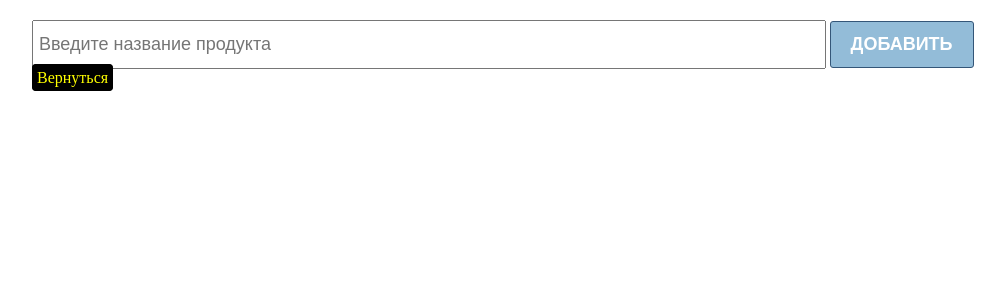
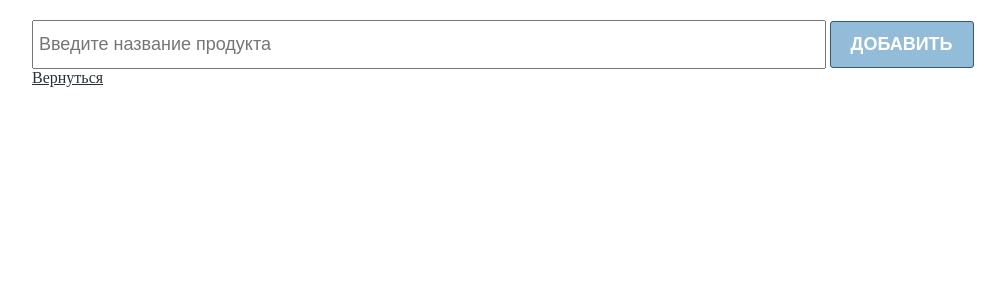
Before and after one commit to islambek12/todo-1, a Django app: page /test/ in a window 1280 px wide. Shown: the top 300 px of the page, without its empty margins (112-1117 px from the left). Run offline with Django 3.2, Linux system fonts and the light colour scheme; data that the repository does not hold is empty.

Commit message:
modified templates

```diff
--- a/main/templates/test.html
+++ b/main/templates/test.html
@@ -27,7 +27,7 @@
                 placeholder="Введите название продукта"
                 name="todo_text"
             />
-            <button class="create_button">Добавить</button> <a href="{% url 'home' %}" class="main_page">Вернуться</a>
+            <button class="create_button">Добавить</button> <a href="{% url 'home' %}" class="btn btn-dark">Вернуться</a> <!--class="main_page"-->
           </form>
         </div>
 
```
